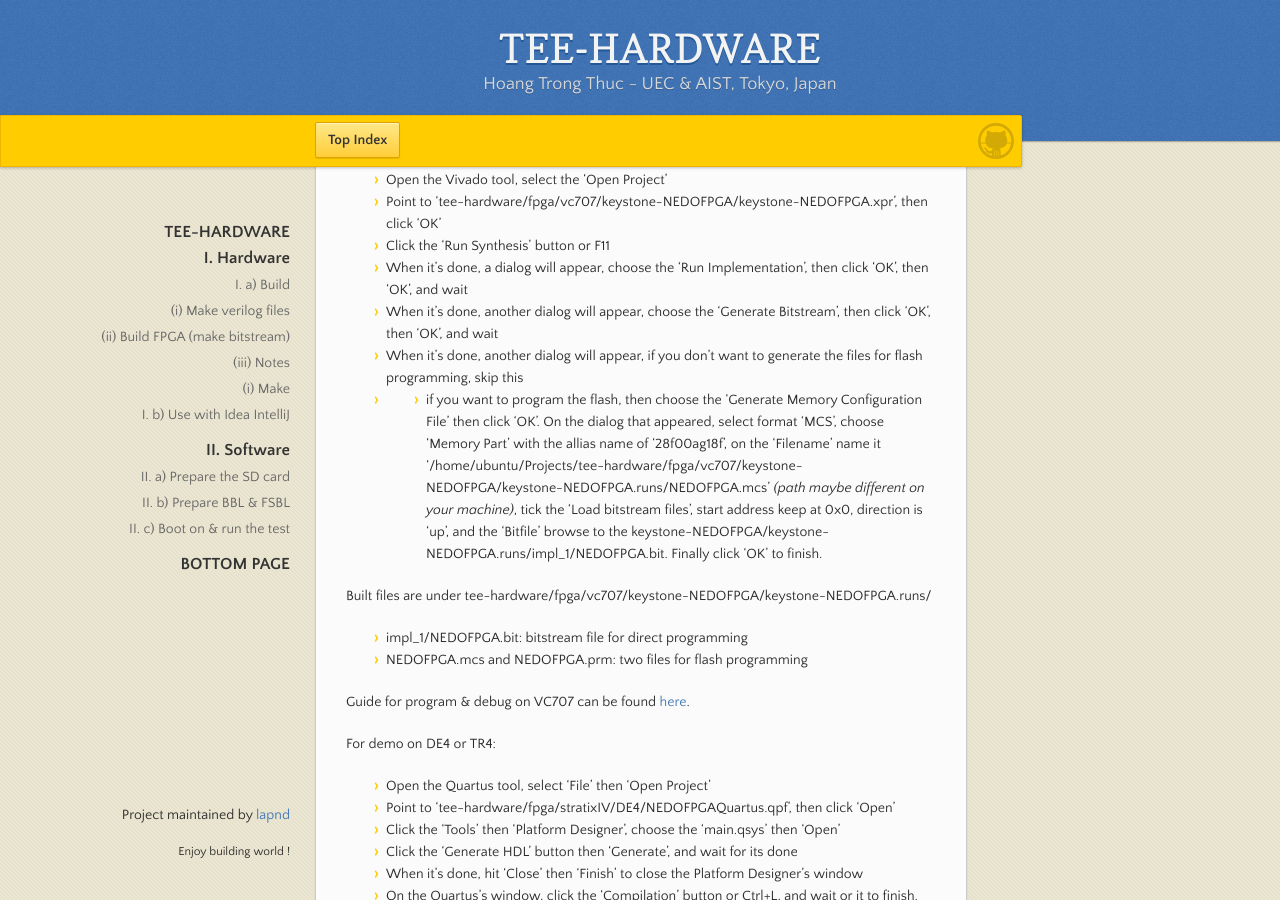
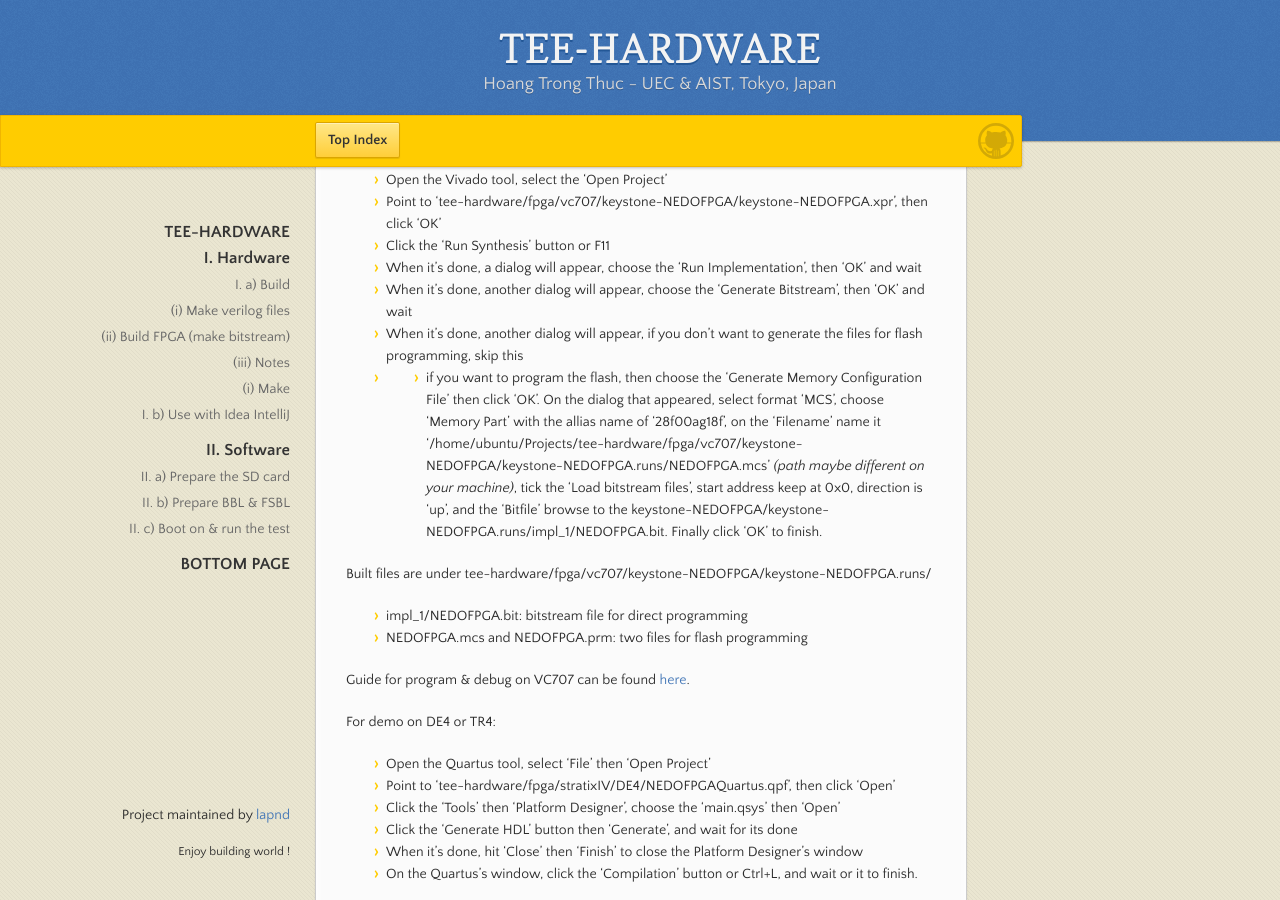
Before and after one commit to lapnd/httdes.github.io, a Jekyll site: the page built from tee-hw.md, in a window 1280 px wide and 900 px high, scrolled down 907 px. Built offline with Jekyll 4.4.1, drawn with Linux system fonts in a browser that asks for light colours; our own code applies the rules of GitHub Pages for plain Markdown files.

Commit message:
Update tee-hw.md

```diff
--- a/tee-hw.md
+++ b/tee-hw.md
@@ -42,8 +42,8 @@ For demo on VC707:
 - Open the Vivado tool, select the 'Open Project'
 - Point to 'tee-hardware/fpga/vc707/keystone-NEDOFPGA/keystone-NEDOFPGA.xpr', then click 'OK'
 - Click the 'Run Synthesis' button or F11
-- When it's done, a dialog will appear, choose the 'Run Implementation', then click 'OK', then 'OK', and wait
-- When it's done, another dialog will appear, choose the 'Generate Bitstream', then click 'OK', then 'OK', and wait
+- When it's done, a dialog will appear, choose the 'Run Implementation', then 'OK' and wait
+- When it's done, another dialog will appear, choose the 'Generate Bitstream', then 'OK' and wait
 - When it's done, another dialog will appear, if you don't want to generate the files for flash programming, skip this
 - * if you want to program the flash, then choose the 'Generate Memory Configuration File' then click 'OK'. On the dialog that appeared, select format 'MCS', choose 'Memory Part' with the allias name of '28f00ag18f', on the 'Filename' name it '/home/ubuntu/Projects/tee-hardware/fpga/vc707/keystone-NEDOFPGA/keystone-NEDOFPGA.runs/NEDOFPGA.mcs' *(path maybe different on your machine)*, tick the 'Load bitstream files', start address keep at 0x0, direction is 'up', and the 'Bitfile' browse to the keystone-NEDOFPGA/keystone-NEDOFPGA.runs/impl_1/NEDOFPGA.bit. Finally click 'OK' to finish.
 
```
